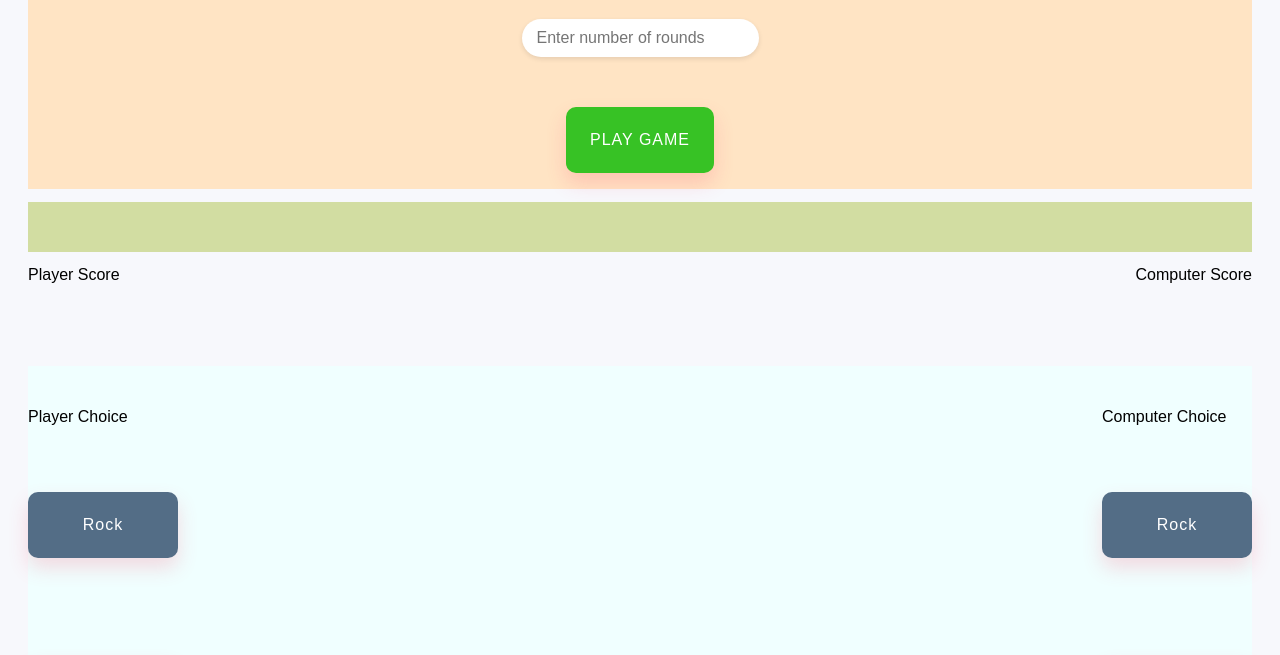
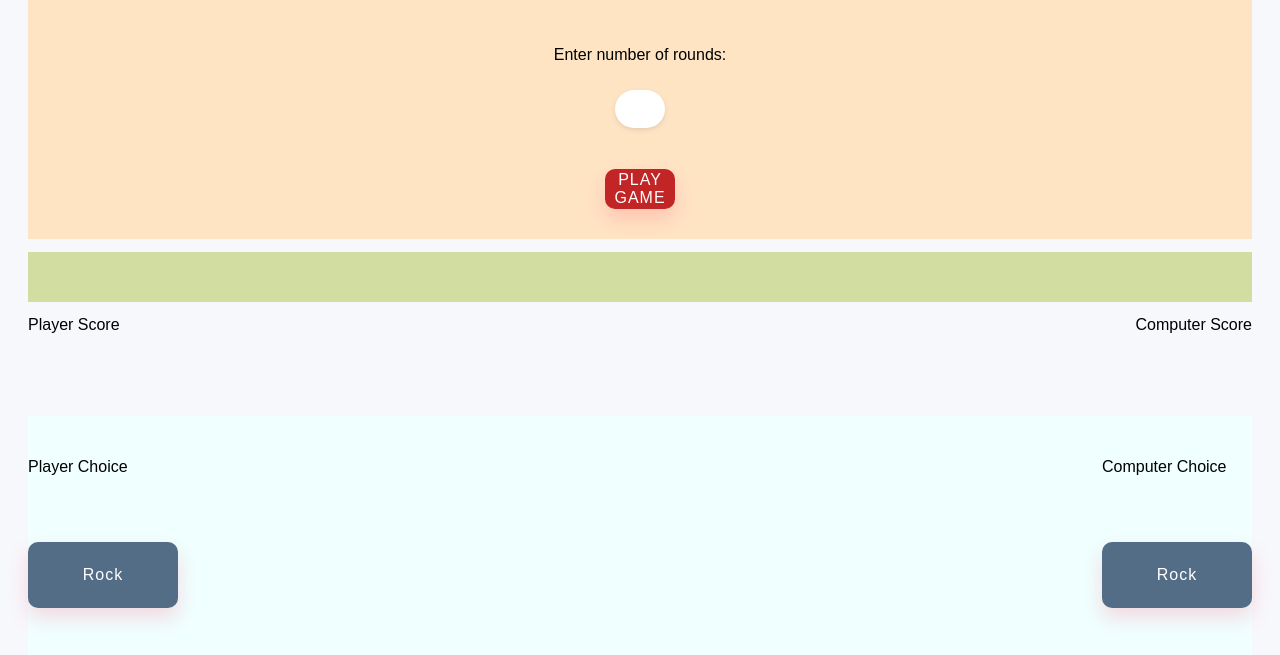
Before and after one commit to JonWise82/rock-paper-scissors, a plain HTML site: page index.html in a window 1280 px wide. Shown: the part 89-744 px from the top of the page. Drawn offline with Linux system fonts and the light colour scheme.

Commit message:
Final GUI tweaks

```diff
--- a/index.html
+++ b/index.html
@@ -9,8 +9,8 @@
 <body>
     <div class="header">
         <h1>ROCK, PAPER SCISSORS</h1>
-        <input class="rounds-input" type="number" name="rounds"
-        placeholder="Enter number of rounds">
+        <p>Enter number of rounds:</p>
+        <input class="rounds-input" type="number" name="rounds">
         <button class="play-game" type="button">PLAY GAME</button>
     </div>
     <h2 class="notice"></h2>
--- a/styles.css
+++ b/styles.css
@@ -2,9 +2,9 @@
     display: flex;
     flex-direction: column;
     align-items: center;
-    justify-content:space-around;
+    justify-content:space-between;
     background-color: bisque;
-    height: 250px;
+    height: 300px;
 }
 
 /* Base styles */
@@ -16,7 +16,8 @@ body {
 
 /* Modern input style */
 .rounds-input {
-    padding: 10px 15px; /* Padding around text */
+    padding: 10px 10px; /* Padding around text */
+    width: 30px;
     border: none; /* Removing default border */
     border-radius: 25px; /* Rounded corners */
     box-shadow: 0 2px 5px rgba(0, 0, 0, 0.1); /* Subtle shadow for depth */
@@ -27,7 +28,7 @@ body {
 
 /* Hover effect */
 .rounds-input:hover {
-    box-shadow: 0 4px 10px rgba(0, 0, 0, 0.1);
+    box-shadow: 0 10px 10px rgba(26, 22, 22, 0.1);
 }
 
 /* Focus effect */
@@ -87,14 +88,15 @@ body {
     font-size: 16px;
     letter-spacing: 1px;
     color: #fff;
-    background-color: #37c225;
-    padding: 24px 24px;
+    background-color: #c22525;
+    padding: 2px 2px;
     border: none;
     border-radius: 10px;
     box-shadow: 0 10px 20px rgba(252, 70, 107, 0.2);
     transition: all 0.3s ease-in-out;
-    margin-top: 50px;
-    margin-bottom: 50px;
+    margin-top: 30px;
+    margin-bottom: 30px;
+    width:70px;
 }
 
 button:hover {
```
